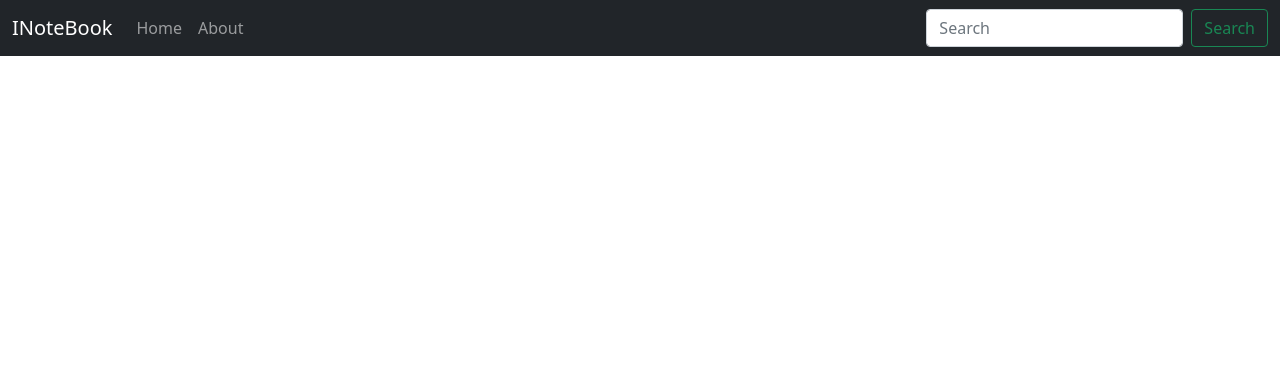
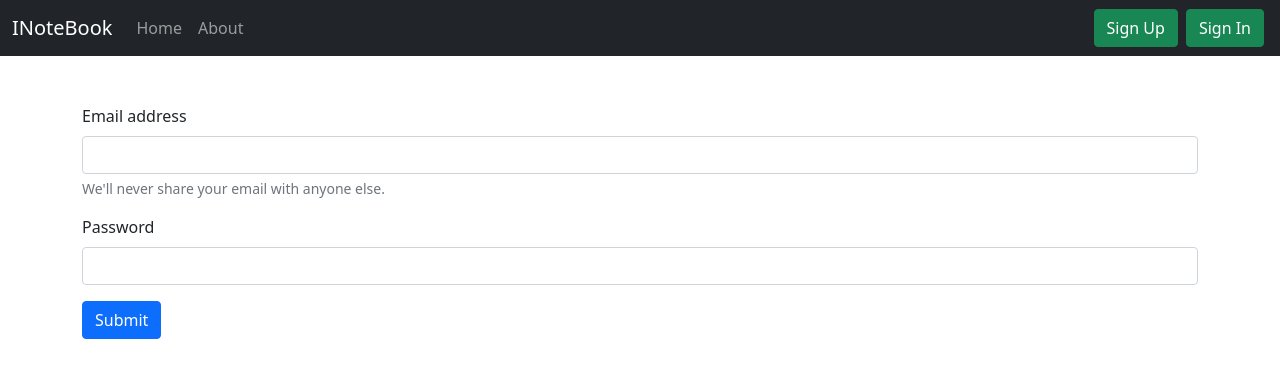
Before and after one commit to Vishal2ar/inotebook, a React (Create React App) app: page /Signin in a window 1280 px wide. Shown: the top 378 px of the page. Built offline with nearby package versions, Linux system fonts and the light colour scheme.

Commit message:
Login with GUI and API created with login page

```diff
--- a/src/App.js
+++ b/src/App.js
@@ -8,6 +8,8 @@ import {
   Switch,
   Route
 } from "react-router-dom";
+import Signin from './components/Signin';
+import Signup from './components/Signup';
 
 
 export const Note = React.createContext();
@@ -74,21 +76,14 @@ const AddNote1 =  async (topic, discription, tag) =>{
       // eslint-disable-next-line
     let data = await res.json();
     // app login
-    console.log(data);
+    //console.log(data);
+    setnotes(notes.concat(data));
     } catch (error) {
       console.log(error)
     }
 
-    let newNote = [{
-      "_id": "616597038239afae52298d35",
-      "userid": "615f50194d7a841796947361",
-      "topic": topic,
-      "discription": discription,
-      "tag": tag,
-      "date": "2021-10-12T14:09:07.459Z",
-      "__v": 0
-    }];
-    setnotes(notes.concat(newNote));
+
+
   }
 // update Note
 const updateOneNote  = async (id,topic,discription,tag) =>{
@@ -108,6 +103,23 @@ try {
  let data = await res.json();
  // app login
  console.log(data);
+// Update on UI
+        const element = [];
+        for (let index = 0; index < notes.length; index++) {
+          element[index]= notes[index];
+
+          if (notes[index]._id === id)
+            {
+              element[index].topic= topic;
+              element[index].discription= discription;
+              element[index].tag= tag;
+
+            }
+
+        }
+        //console.log(element)
+       setnotes(element);
+
 } catch (error) {
   console.log(error)
 }
@@ -137,9 +149,14 @@ setTimeout(() => {
         <Route exact path="/">
             <Home />
          </Route>
-
           <Route  exact path="/about">
           <About />
+          </Route>
+          <Route  exact path="/Signin">
+          <Signin />
+          </Route>
+          <Route  exact path="/Signup">
+          <Signup />
           </Route>
         </Switch>
         </div>
--- a/src/components/AddNote.js
+++ b/src/components/AddNote.js
@@ -35,7 +35,7 @@ function AddNote() {
                     <input type="text" className="form-control" id="tag"  name="tag" onChange={onChange} />
                 </div>
 
-                <button type="submit" className="btn btn-primary" onClick={handleClick} >Add Note</button>
+                <button disabled={newNote.topic.length < 2 || newNote.discription.length < 2 } type="submit" className="btn btn-primary" onClick={handleClick} >Add Note</button>
             </form>
         </div>
         </div>
--- a/src/components/Navbar.js
+++ b/src/components/Navbar.js
@@ -26,9 +26,9 @@ const Navbar = () => {
                     </ul>
 
                     <form className="d-flex">
-                        <input className="form-control me-2" type="search" placeholder="Search" aria-label="Search" />
-                        <button className="btn btn-outline-success" type ="submit">Search</button>
-                    </form>
+                        <Link className ="btn btn-success mx-1" role="button" to="/Signup">Sign Up </Link>
+                        <Link className ="btn btn-success mx-1" role="button" to="/Signin">Sign In </Link>
+                       </form>
                 </div>
             </div>
         </nav>
--- a/src/components/Note.js
+++ b/src/components/Note.js
@@ -62,7 +62,7 @@ export const Note = () => {
                             </div>
                             <div className="modal-footer">
                                 <button type="button" className="btn btn-secondary" data-bs-dismiss="modal" ref={refClose}>Close</button>
-                                <button type="button" className="btn btn-primary" onClick= {handleClick}>Update Note</button>
+                                <button disabled={newNote.etopic.length < 2 || newNote.ediscription.length < 2 }  type="button" className="btn btn-primary" onClick= {handleClick}>Update Note</button>
                             </div>
                         </div>
                     </div>
--- /dev/null
+++ b/src/components/Signin.js
@@ -0,0 +1,65 @@
+import React ,{useState} from 'react'
+import { useHistory } from 'react-router-dom'
+
+
+
+function Signin() {
+
+const [login, setlogin] = useState({email:"",password:""})
+
+let history = useHistory();
+
+const onChange= (e) =>
+{
+    setlogin({...login,[e.target.name]:e.target.value})
+}
+
+const signInCheck = async (e) => {
+    e.preventDefault();
+    console.log(login);
+
+    try {
+        let res = await fetch ("http://localhost:3001/api/auth/login",
+                            {
+                             method:"POST",
+                             headers:{"Content-Type": "application/json"},
+                             body: JSON.stringify({email:login.email,password:login.password})
+                            })
+    let loginStatus = await res.json();
+    console.log(loginStatus);
+    if(loginStatus.success)
+    {       // need to read more
+        localStorage.setItem('token',loginStatus.token)
+        history.push("/")
+    }
+    } catch (error) {
+        console.log(error);
+    }
+
+
+}
+
+    return (
+        <div>
+            <div className="container my-5">
+                <form onSubmit={signInCheck} >
+                    <div className="mb-3">
+                        <label htmlFor="email" className="form-label">Email address</label>
+                        <input type="email" className="form-control" id="email" aria-describedby="emailHelp" name="email" value={login.email}
+                        onChange={onChange} />
+                        <div id="emailHelp" class ="form-text">We'll never share your email with anyone else.</div>
+                    </div>
+                    <div className="mb-3">
+                        <label htmlFor="password" className="form-label">Password</label>
+                        <input type="password" className="form-control" id="password" name="password" value={login.password} onChange={onChange} />
+                    </div>
+
+                    <button type="submit" className="btn btn-primary">Submit</button>
+                </form>
+            </div>
+
+        </div>
+    )
+}
+
+export default Signin
--- /dev/null
+++ b/src/components/Signup.js
@@ -0,0 +1,11 @@
+import React from 'react'
+
+function Signup() {
+    return (
+        <div>
+            SignUp
+        </div>
+    )
+}
+
+export default Signup
```
Also changed, not shown: 1 other file (tests, documents, lock files or other folders).
